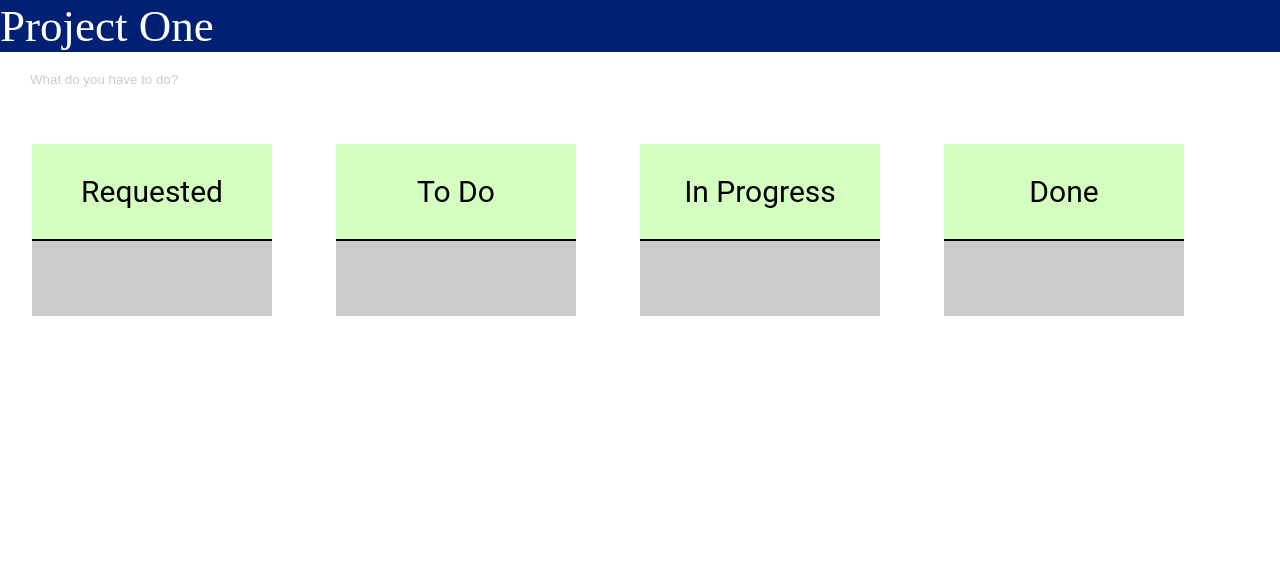
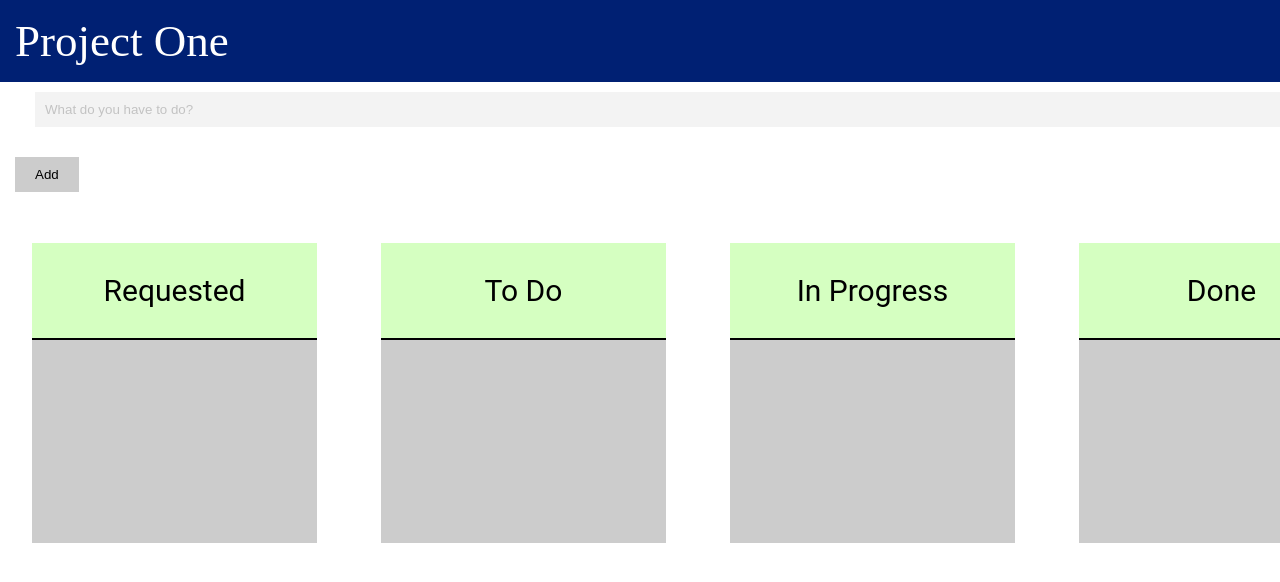
Before and after one commit to AndressaSchons/kanbanFake, a React (Vite) app: page / in a window 1280 px wide. Shown: the top 582 px of the page. Built offline with nearby package versions, Linux system fonts and the light colour scheme.

Commit message:
Final (and pretty)

```diff
--- a/src/Pages/home.tsx
+++ b/src/Pages/home.tsx
@@ -2,7 +2,6 @@ import { Row } from "../components/Row/row";
 import { Input } from "../components/Input/input";
 import { Cards } from "../components/Columns/Column";
 import { Button } from "../components/Button/Button";
-import TodoItem from "../components/TodoItem/TodoItem";
 import {
     DragDropContext,
     Droppable,
@@ -26,50 +25,30 @@ type Column = {
 
 type ColumnList = Column[]
 
-const initial: Item[] = [];
 
-const columnsFromBackend: ColumnList = [
+const columnsBlocked: ColumnList = [
     {
         id: v4(),
         name: "Requested",
-        items: [
-            {
-                id: 'dawdwa',
-                title: 'outrocard1',
-            }
-        ]
+        items: []
     },
     {
         id: v4(),
         name: "To Do",
-        items: [
-            {
-                id: 'dawdwa',
-                title: 'outrocard1',
-            }
-        ]
+        items: []
     },
     {
         id: v4(),
         name: "In Progress",
-        items: [
-            {
-                id: 'dawdwa',
-                title: 'outrocard1',
-            }
-        ]
+        items: []
     },
     {
         id: v4(),
         name: "Done",
-        items: [
-            {
-                id: 'dawdwa',
-                title: 'outrocard1',
-            }
-        ]
-    },
+        items: []
+    }
 ]
+
 
 const onDragEnd = (result: DropResult, column: any, setColumns: any) => {
     if (!result.destination) return;
@@ -78,23 +57,21 @@ const onDragEnd = (result: DropResult, column: any, setColumns: any) => {
     const sourceColumn = column[source.droppableId];
     const destColumn = column[destination.droppableId];
 
-
+    const [removed] = sourceColumn.items.splice(source.index, 1);
+    destColumn.items.splice(destination.index, 0, removed);
 }
 
-
 export const Home = () => {
-    const [tasks, setTasks] = useState(initial);
-    const [columns, setColumns] = useState(columnsFromBackend);
+    const [columns, setColumns] = useState(columnsBlocked);
     const [taskName, setTaskName] = useState("");
 
-    // const handleButton = () => {
-    //     if (!taskName) return;
-    //     const copy = [...];
-    //     copy.push({ title: taskName, id: v4() });
-    //     setTasks(copy);
-    //     console.log(copy)
-    //     setTaskName("");
-    // };
+    const handleButton = () => {
+        if (!taskName) return;
+        columnsBlocked[0].items.push({ id: v4(), title: taskName });
+        setColumns(columnsBlocked)
+        console.log(columnsBlocked[0])
+        setTaskName("");
+    };
 
     return (
         <div>
@@ -102,23 +79,24 @@ export const Home = () => {
                 fontSize="titleBigger"
                 color="titleColor"
                 backgroundColor="nameColor"
+                p="15px"
             >
                 Project One
             </Row>
 
             <Row display="inline-block">
                 <Input
-                    flex={1}
+                    width="100px"
                     placeholder="What do you have to do?"
                     value={taskName}
                     onChange={(e) => setTaskName(e.target.value)}
                     marginBottom="15px"
                     marginTop="10px"
-                    marginLeft="20px"
+                    marginLeft="35px"
                 />
-                {/* <Button onClick={handleButton} margin="15px">
+                <Button onClick={handleButton} margin="15px">
                     Add
-                </Button> */}
+                </Button>
             </Row>
 
             <Row>
@@ -130,47 +108,20 @@ export const Home = () => {
                     {Object.entries(columns).map(
                         ([columnId, column], index) => {
                             return (
-                                <Cards titlee={column.name} key={columnId}>
-                                    <div style={{ margin: 8 }}>
+                                <Droppable droppableId={columnId} key={columnId} >
+                                    {(provided, snapshot) => {
+                                        return (
+                                            <div ref={provided.innerRef} key={index} {...provided.droppableProps}>
+                                                <Cards titlee={column.name} key={columnId} label={column.items} />
+                                                {provided.placeholder}
+                                            </div>
 
-                                        {/* <Droppable droppableId={columnId} key={columnId} >
-                                            {(provided, snapshot) => {
-                                                return (
-                                                    <div {...provided.droppableProps} ref={provided.innerRef} key={index} >
+                                        )
 
+                                    }}
 
-                                                        <Draggable
-                                                            key={item.id}
-                                                            draggableId={item.id}
-                                                            index={index}
-                                                        >
+                                </Droppable>
 
-                                                            {(provided, snapshot) => (
-
-                                                                <div
-                                                                    ref={
-                                                                        provided.innerRef
-                                                                    }
-                                                                    {...provided.draggableProps}
-                                                                    {...provided.dragHandleProps}
-
-                                                                >
-
-                                                                    <TodoItem todo={arrayColumnOne[0].title} id={arrayColumnOne[0].id} />
-                                                                </div>
-                                                            )
-                                                            }
-                                                        </Draggable>
-
-
-                                                        ))
-                                                        {provided.placeholder}
-                                                    </div>
-                                                )
-                                            }}
-                                        </Droppable> */}
-                                    </div>
-                                </Cards>
                             )
                         })}
                 </DragDropContext>
--- a/src/components/Columns/Column.tsx
+++ b/src/components/Columns/Column.tsx
@@ -2,22 +2,29 @@ import { Text } from "../Text/Text";
 import { Top } from "../Top/Top";
 import { Box } from "../Box/Box";
 import { Row } from "../Row/row";
-import { ReactNode } from "react";
-import { Droppable } from "react-beautiful-dnd";
+import { Draggable } from "react-beautiful-dnd";
+import TodoItem from "../TodoItem/TodoItem";
+
+
+type Item = {
+    title: string;
+    id: string;
+}
 
 type propsColumn = {
-    titlee: string;
-    children: ReactNode;
+    titlee: string,
+    label: Item[]
 };
 
-export const Cards = ({ titlee, children }: propsColumn) => {
+export const Cards = ({ titlee, label }: propsColumn) => {
     return (
         <div>
             <Box
                 backgroundColor="backgroundCard"
                 minWidth="240px"
-                minHeight="172px"
+                minHeight="300px"
                 margin="32px"
+                width="285px"
             >
                 <Top
                     backgroundColor="#D5FFC1"
@@ -38,8 +45,29 @@ export const Cards = ({ titlee, children }: propsColumn) => {
                     </Text>
                 </Top>
 
-                <Row width="100%">{children}</Row>
+                {label.map((item, index) => (
+                    <Row width="100%" key={index}>
+                        <Draggable
+                            key={item.id}
+                            draggableId={item.id}
+                            index={index}
+                        >
+                            {(provided, snapshot) => (
+                                <div
+                                    ref={
+                                        provided.innerRef
+                                    }
+                                    {...provided.draggableProps}
+                                    {...provided.dragHandleProps}
 
+                                >
+                                    <TodoItem key={index} todo={item.title} />
+                                </div>
+                            )
+                            }
+                        </Draggable>
+                    </Row>
+                ))}
 
             </Box>
         </div>
--- a/src/components/Input/input.tsx
+++ b/src/components/Input/input.tsx
@@ -31,8 +31,11 @@ type InputProps = FlexProps &
 
 export const Input = styled.input<InputProps>`
     padding: 10px;
-    border: 2px #fff;
+    border:none;
+    background-color: #F3F3F3;
     color: #000;
+    width: 1227px;
+
 
     &::placeholder {
         color: rgba(0, 0, 0, 0.2);
--- a/src/components/Row/row.tsx
+++ b/src/components/Row/row.tsx
@@ -21,6 +21,9 @@ type RowProps = LayoutProps &
 export const Row = styled.div<RowProps>`
     display: flex;
     flex-direction: row;
+    overflow: hidden;
+    word-break: break-all;
+
     ${layout}
     ${space}
     ${fontSize}
--- a/src/components/Text/Text.tsx
+++ b/src/components/Text/Text.tsx
@@ -15,6 +15,7 @@ import {
     BordersProps,
     borderColor,
     borderLeft,
+    border,
 } from "styled-system";
 
 type TextProps = TypographyProps &
@@ -34,5 +35,6 @@ export const Text = styled.p<TextProps>`
     ${flexbox}
     ${layout}
     ${borderColor}
+    ${border}
 
 `;
--- a/src/components/TodoItem/TodoItem.tsx
+++ b/src/components/TodoItem/TodoItem.tsx
@@ -1,18 +1,20 @@
 import { Text } from "../Text/Text"
 type props = {
-    id: string;
+
     todo: string;
 }
 
-//Style
-
-const TodoItem = ({ todo, id }: props) => {
+const TodoItem = ({ todo }: props) => {
     return (
         <Text
-            padding="15px"
-            backgroundColor="F3F3F3"
-            borderLeft="2px solid #fff"
-            color="#000">
+            bg="rgba(0, 0, 0, 0.2)"
+            p="15px"
+            mb="10px"
+            borderRadius="4px"
+            marginRight="15px"
+            marginLeft="15px"
+            borderLeft="5px solid #fff"
+            word-wrap="break-word">
             {todo}
 
         </Text>
```
Also changed, not shown: 1 other file (tests, documents, lock files or other folders).
